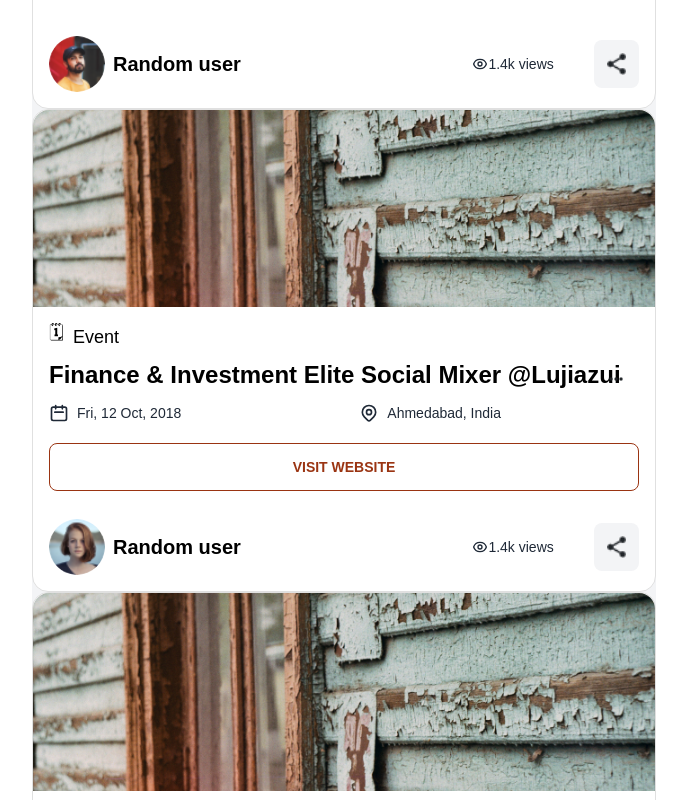
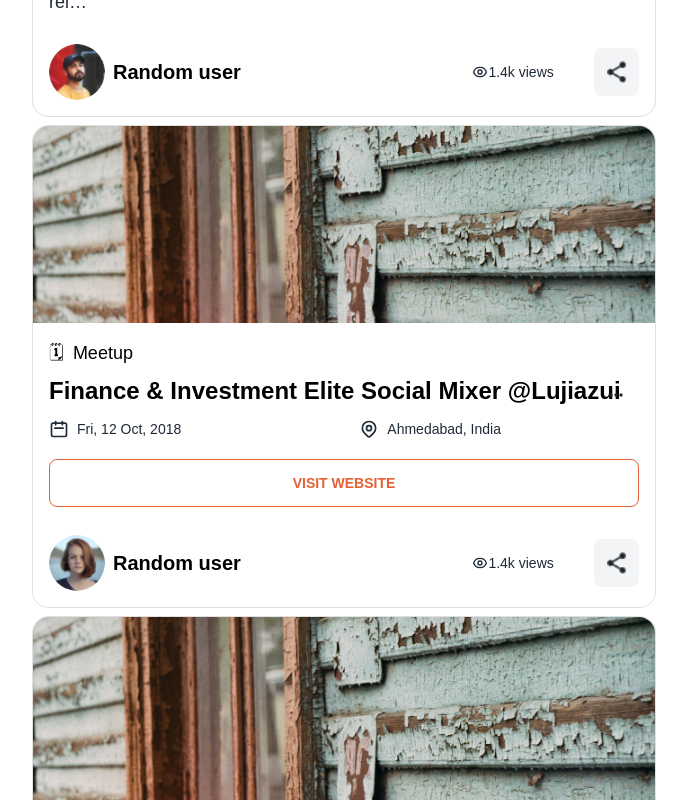
Before and after one commit to mahfuzswaron/ATG-World, a React (Vite) app: page / in a window 1280 px wide. Shown: the part 1399-2199 px from the top of the page, without its empty margins (192-879 px from the left). Built offline with nearby package versions, Linux system fonts and the light colour scheme.

Commit message:
posts done

```diff
--- a/src/components/HomePage/DiscussionSection/Posts/AllPosts.jsx
+++ b/src/components/HomePage/DiscussionSection/Posts/AllPosts.jsx
@@ -24,8 +24,8 @@ const education = {
         photo: '../../../../../assets/avatars/Rectangle 3-2.png'
     }
 };
-const event = {
-    category: 'Event',
+const Meetup = {
+    category: 'Meetup',
     title: 'Finance & Investment Elite Social Mixer @Lujiazui',
     location: 'Ahmedabad, India',
     date: 'Fri, 12 Oct, 2018',
@@ -50,7 +50,7 @@ const job = {
 }
 const AllPosts = () => {
     return (
-        <div className='w-3/4 bg-gray-100'>
+        <div className='w-3/4 bg-white grid grid-cols-1 gap-2 '>
             {
                 <>
                     <EducationOrArticle
@@ -60,7 +60,7 @@ const AllPosts = () => {
                         postDetails={education}
                     ></EducationOrArticle>
                     <EventOrJob
-                        postDetails={event}
+                        postDetails={Meetup}
                     ></EventOrJob>
                     <EventOrJob
                         postDetails={job}
--- a/src/components/HomePage/DiscussionSection/Posts/EventOrJob.jsx
+++ b/src/components/HomePage/DiscussionSection/Posts/EventOrJob.jsx
@@ -10,7 +10,7 @@ const EventOrJob = ({ postDetails }) => {
                     <img src={img} />
                 </figure>
                 <div class="card-body relative">
-                    <p className='font-medium space-x-1 text-black text-lg'><span className='relative bottom-1 '>{icon}</span><span> {category}</span></p>
+                    <p className='font-medium space-x-1 text-black text-lg'><span className=' '>{icon}</span><span> {category}</span></p>
                     <h2 class="card-title text-black text-2xl font-semibold">
                         {title}
                     </h2>
@@ -30,7 +30,7 @@ const EventOrJob = ({ postDetails }) => {
 
                     <div className='flex space-x-10 mb-3'>
                         {
-                            category === 'Event'
+                            category === 'Meetup'
                                 ?
                                 <p className='flex items-center '>
                                     <svg xmlns="http://www.w3.org/2000/svg" className="h-5 w-5 mr-2" fill="none" viewBox="0 0 24 24" stroke="currentColor" strokeWidth={2}>
@@ -55,9 +55,9 @@ const EventOrJob = ({ postDetails }) => {
 
                     </div>
                     {
-                        category === 'Event'
+                        category === 'Meetup'
                             ?
-                            <button className='btn btn-outline text-orange-800 ' >Visit Website</button>
+                            <button className='btn btn-outline text-[#E56135] ' >Visit Website</button>
                             :
                             <button className='btn btn-outline btn-success ' >Apply on Timesjobs </button>
                     }
```
